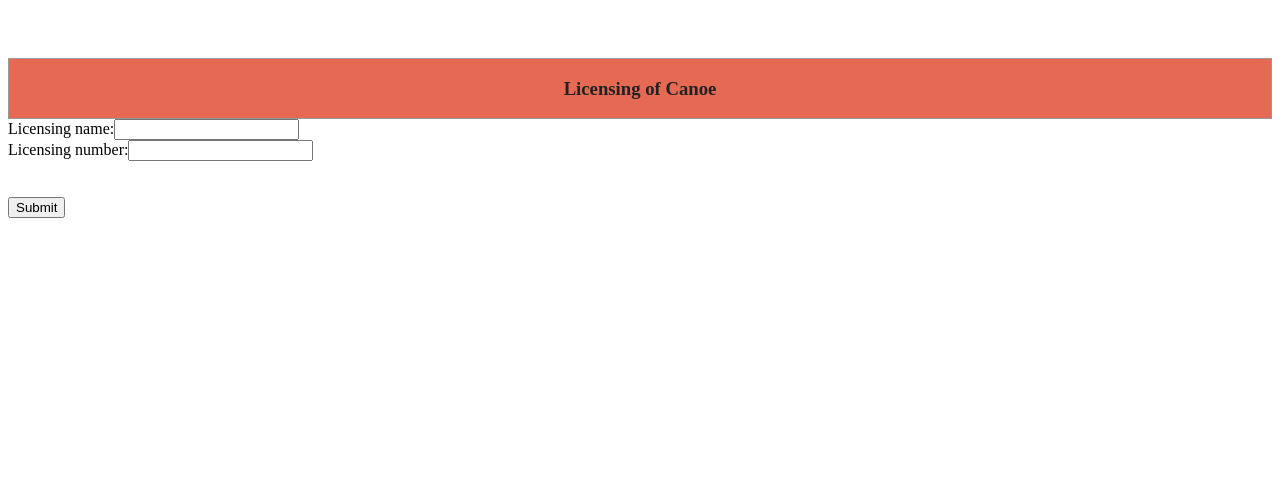
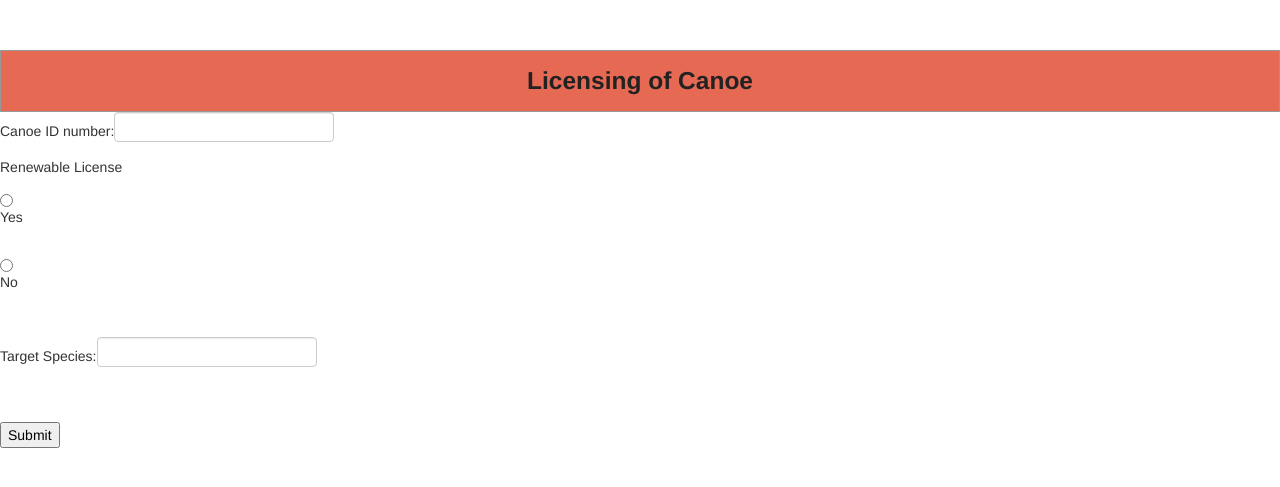
Before and after one commit to dcarrot2/fishackathon, a Django app: page /licensing/ in a window 1280 px wide. Shown: the top 487 px of the page. Run offline with Django 3.2, Linux system fonts and the light colour scheme; parts of the project's set-up code (start-up, migrations or seed data) failed here and were passed over; some libraries are stand-ins or nearby versions.

Commit message:
Finished section B

```diff
--- a/fishackathon/templates/licensing/licensing.html
+++ b/fishackathon/templates/licensing/licensing.html
@@ -1,9 +1,21 @@
 <!DOCTYPE html>
+{% load static %}
 <html>
 <title>Licensing</title>
 <head>
+
+	<meta name="viewport" content="width=device-width, initial-scale=1.0">
+    <!-- Bootstrap -->
+    <link href="{% static 'css/bootstrap-fluid-adj.css' %}" rel="stylesheet">
+    <link href="{% static 'css/bootstrap.min.css' %}" rel="stylesheet" media="screen">
+    <link href="{% static 'css/bootstrap-responsive.css' %}" rel="stylesheet">
+
     <link rel = "stylesheet" type = "text/css" href = "/static/registration/base.css" />
+
 	</head>
+
+
+	<!--<img border="0" src="/Users/arturolopez/Desktop/fishackathon/fishackathon/templates/licensing/hack.png" alt="Ghana Pic" width="1225" height="500">-->
 	<body class = "body">
 		<div class='submodule fat'>
   		<header class='header'>
@@ -13,12 +25,29 @@
 	<form class = "license">
 
 		<div>
-	<label>Licensing name:<input type = "text" name = "name"></label>
-	<br>
-	<label>Licensing number:<input type = "text" name = "name"></label>
+		<label>Canoe ID number:<input type = "text" name = "name"></label>
+
+		<p>Renewable License</p>
+
+					<input type="radio" name="choice16"/>
+					<label for = "choice1">Yes</label><br />
+					<input type="radio" name="choice17" />
+					<label for = "choice2">No</label><br /> </br>
+
+
+		<label>Target Species:<input type = "text" name = "name"></label>
 		</div>
+
+
 		<br><br>
 		<input type = "submit" align = "left" >
 
 	</form>
+
+
+ 	<script src="{% static 'js/jquery-2.1.1.min.js' %}"></script>
+    <script src="{% static 'js/bootstrap.min.js' %}"></script>
+
+</body>
+
 <html>
--- a/fishackathon/templates/registration/base.html
+++ b/fishackathon/templates/registration/base.html
@@ -37,7 +37,7 @@
  	</ul>
  	</div>
 
- 	<script src="{% static 'js/jquery-2.0.3.min.js' %}"></script>
+ 	<script src="{% static 'js/jquery-2.1.1.min.js' %}"></script>
     <script src="{% static 'js/bootstrap.min.js' %}"></script>
 
 	{% endblock %}
--- a/registration/views.py
+++ b/registration/views.py
@@ -6,7 +6,7 @@ from registration.models import Manager
 responses ={}
 
 def index(request):
-    return render(request, "reporting/check.html")
+    return render(request, "registration/base.html")
 
 def registrationA(request):
 
```
Also changed, not shown: fishackathon/templates/registration/register.html (+12 -4 lines), fishackathon/templates/licensing/hack.png (added). Lines whose indentation alone changed are shown as unchanged.
